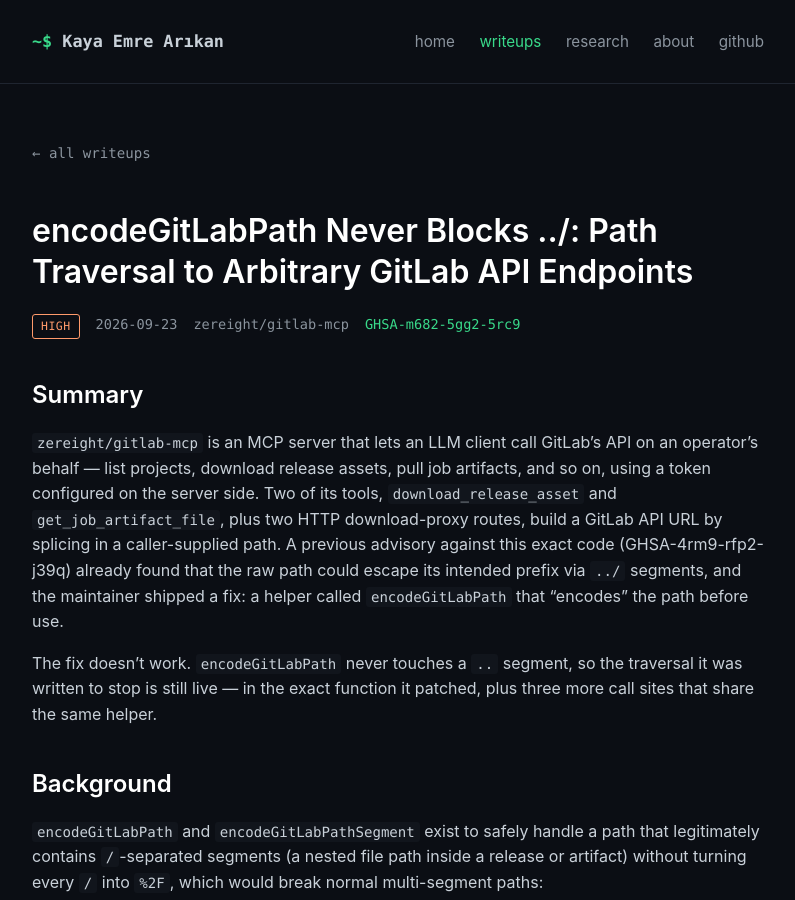
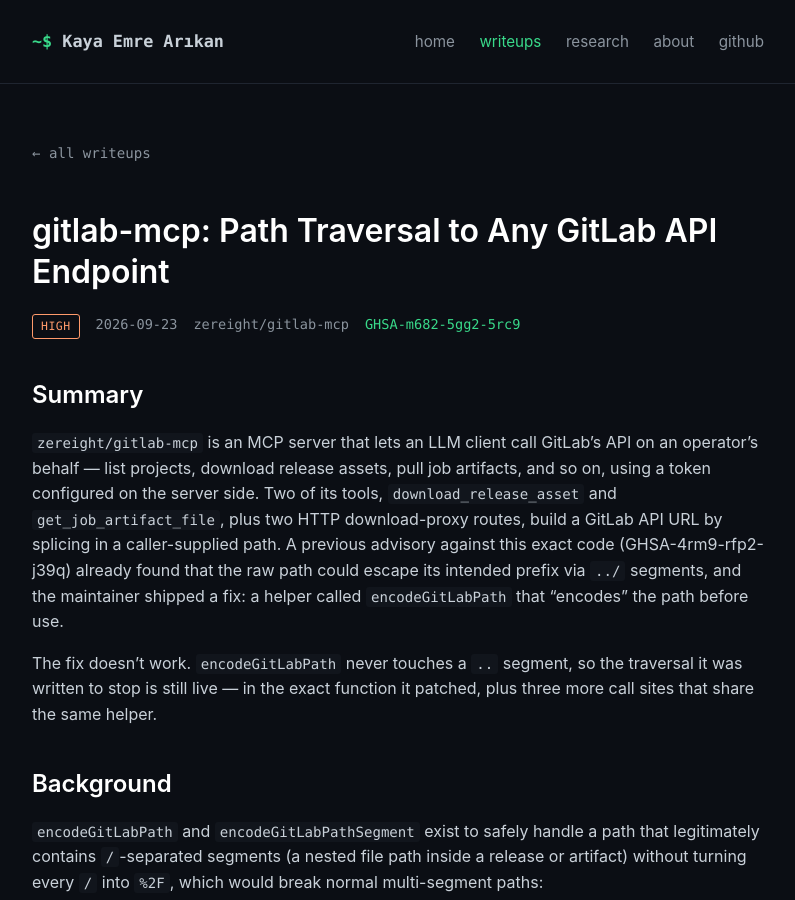
Before and after one commit to kemrec/kemrec.github.io, a Jekyll site: the page built from _writeups/gitlab-mcp-encodegitlabpath-traversal.md, in a window 1280 px wide and 900 px high. Shown: the whole window, without its empty margins (242-1037 px from the left). Built offline with Jekyll 4.4.1, drawn with Linux system fonts in a browser that asks for light colours.

Commit message:
writeups: retitle 6 posts (impact-forward, slugs unchanged)

```diff
--- a/_writeups/gitlab-mcp-encodegitlabpath-traversal.md
+++ b/_writeups/gitlab-mcp-encodegitlabpath-traversal.md
@@ -1,5 +1,5 @@
 ---
-title: "encodeGitLabPath Never Blocks ../: Path Traversal to Arbitrary GitLab API Endpoints"
+title: "gitlab-mcp: Path Traversal to Any GitLab API Endpoint"
 date: 2026-09-23
 target: "zereight/gitlab-mcp"
 severity: High
```
Also changed, not shown: _writeups/agent-framework-conversationid-sensitivity-guard.md (+1 -1 lines), _writeups/agent-framework-mcp-tool-sensitivity-guard.md (+1 -1 lines), _writeups/formie-member-context-submission-overwrite.md (+1 -1 lines), _writeups/mercury-notebook-contents-auth-bypass.md (+1 -1 lines), _writeups/n8n-subworkflow-url-source-credential-guard-bypass.md (+1 -1 lines).
